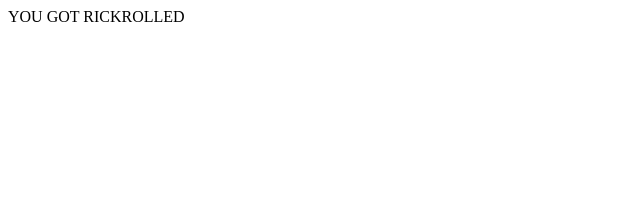
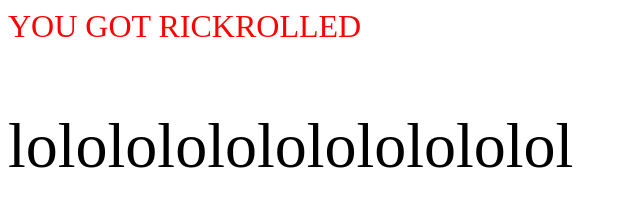
Before and after one commit to korkaloilmari/kapu, a plain HTML site: page toinen.html in a window 1280 px wide. Shown: the whole page, without its empty margins (0-640 px from the left). Drawn offline with Linux system fonts and the light colour scheme.

Commit message:
tyyli molempiin

```diff
--- /dev/null
+++ b/style.css
@@ -0,0 +1,12 @@
+   h1{
+            color: red;
+            font-weight: 300;
+
+
+        }
+
+        p{
+            font-size: 400%;
+
+
+        }
--- a/toinen.html
+++ b/toinen.html
@@ -1,9 +1,15 @@
 </html>
 <head>
+
+    <link rel="stylesheet" href="style.css" >
+</head>
 <body>
+<h1>
+    YOU GOT RICKROLLED
+</h1>
+
 <p>
-    YOU GOT RICKROLLED
+    lololololololololololol
 </p>
 </body>
-</head>
 </html>
```
Also changed, not shown: index.html (+1 -12 lines).
